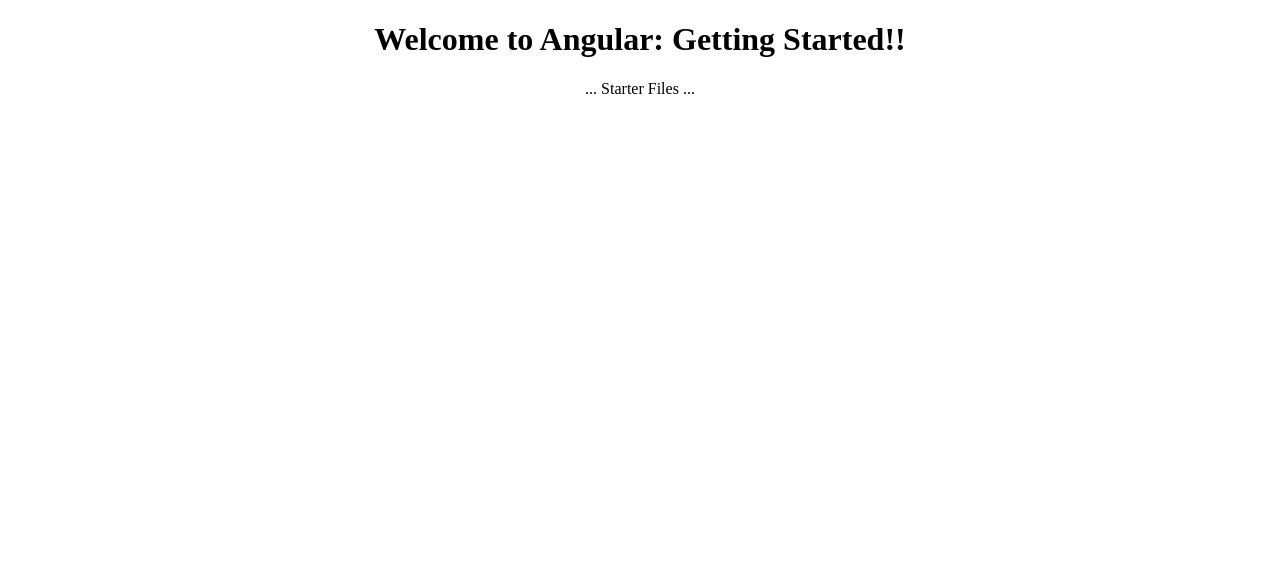
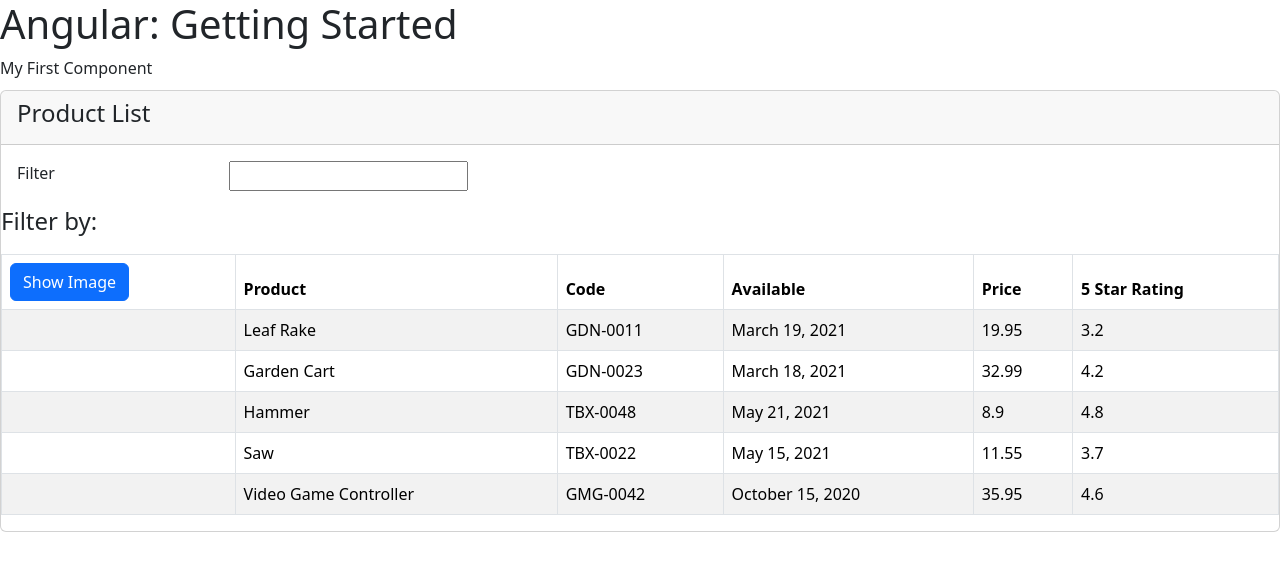
Before and after one commit to dljimenez2324/AngularStartSLec, an Angular app: page / in a window 1280 px wide. Shown: the top 570 px of the page. Built offline with nearby package versions, Linux system fonts and the light colour scheme.

Commit message:
Add Bootstrap and Font Awesome, implement ProductListComponent

```diff
--- a/package.json
+++ b/package.json
@@ -18,6 +18,8 @@
     "@angular/platform-browser": "^14.0.0",
     "@angular/platform-browser-dynamic": "^14.0.0",
     "@angular/router": "^14.0.0",
+    "bootstrap": "^5.3.3",
+    "font-awesome": "^4.7.0",
     "rxjs": "~7.5.0",
     "tslib": "^2.3.0",
     "zone.js": "~0.11.4"
--- a/src/app/app.component.ts
+++ b/src/app/app.component.ts
@@ -1,10 +1,28 @@
-import { Component } from '@angular/core';
+import { Component } from "@angular/core";
 
 @Component({
   selector: 'pm-root',
-  templateUrl: './app.component.html',
-  styleUrls: ['./app.component.css']
+  template: `
+    <div>
+      <h1>{{pageTitle}}</h1>
+      <div>My First Component</div>
+      <pm-product-list></pm-product-list>
+    </div>
+    `
 })
+
 export class AppComponent {
-  title = 'Angular: Getting Started';
+  pageTitle: string = 'Angular: Getting Started';
 }
+
+
+// import { Component } from '@angular/core';
+
+// @Component({
+//   selector: 'pm-root',
+//   templateUrl: './app.component.html',
+//   styleUrls: ['./app.component.css']
+// })
+// export class AppComponent {
+//   title = 'Angular: Getting Started';
+// }
--- a/src/app/home/welcome.component.html
+++ b/src/app/home/welcome.component.html
@@ -15,7 +15,7 @@
         <h3>Deborah Kurata</h3>
       </div>
 
-      <div class="text-center">@deborahkurata</div>
+      <div class="text-center">deborahkurata</div>
       <div class="text-center">
         <a href="http://www.bit.ly/DeborahKsBlog">www.bit.ly/DeborahKsBlog</a>
       </div>
--- /dev/null
+++ b/src/app/product/product-list.component.html
@@ -0,0 +1,81 @@
+<div class="card">
+  <div class="card-header">
+    <h4>{{ pageTitle }}</h4>
+  </div>
+  <div class="card-body">
+    <div class="row">
+      <div class="col-md-2">Filter</div>
+      <div class="col-md-4">
+        <input type="text" />
+      </div>
+    </div>
+  </div>
+  <div class="row">
+    <div class="col-md-6">
+        <h4>Filter by:</h4>
+    </div>
+  </div>
+  <div class="table-responsive">
+    <table class="table table-bordered table-striped" *ngIf="products.length">
+      <thead>
+        <tr>
+            <th>
+                <button class="btn btn-primary" (click)="toggleImage()">
+                    {{showImage ? 'Hide' : 'Show'}} Image
+                </button>
+            </th>
+            <th>Product</th>
+            <th>Code</th>
+            <th>Available</th>
+            <th>Price</th>
+            <th>5 Star Rating</th>
+
+        </tr>
+      </thead>
+      <tbody>
+        <tr *ngFor="let product of products">
+            <td>
+                <img *ngIf="showImage" [style.width.px]="imageWidth" [style.margin.px]="imageMargin" [src]="product.imageUrl" [title]="product.productName" alt="{{product.productName}}">
+            </td>
+            <td>{{product.productName}}</td>
+            <td>{{product.productCode}}</td>
+            <td>{{product.releaseDate}}</td>
+            <td>{{product.price}}</td>
+            <td>{{product.starRating}}</td>
+        </tr>
+      </tbody>
+
+    </table>
+  </div>
+</div>
+
+
+
+<!-- table down here -->
+<!-- <table class="table table-bordered table-striped">
+            <thead>
+                <tr>
+                    <th>Product ID</th>
+                    <th>Product Name</th>
+                    <th>Product Price</th>
+                    <th>Product Quantity</th>
+                    <th>Product Description</th>
+                    <th>Product Image</th>
+                    <th>Action</th>
+                </tr>
+            </thead>
+            <tbody>
+                <tr *ngFor="let product of products">
+                    <td>{{ product.id }}</td>
+                    <td>{{ product.name }}</td>
+                    <td>{{ product.price }}</td>
+                    <td>{{ product.quantity }}</td>
+                    <td>{{ product.description }}</td>
+                    <td><img [src]="product.image" alt="{{ product.name }}" width="50" height="50"></td>
+                    <td>
+                        <a [routerLink]="['/product/edit', product.id]" class="btn btn-primary">Edit</a>
+                        <button (click)="deleteProduct(product.id)" class="btn btn-danger">Delete</button>
+                    </td>
+                </tr>
+            </tbody>
+        </table> -->
--- /dev/null
+++ b/src/app/product/product-list.component.ts
@@ -0,0 +1,78 @@
+import { Component } from '@angular/core';
+
+@Component({
+  selector: 'pm-product-list',
+  templateUrl: './product-list.component.html',
+  styleUrls: ['./product-list.component.css']
+})
+export class ProductListComponent  {
+
+
+  pageTitle: string = 'Product List';
+  imageWidth: number = 100;
+  imageMargin: number = 2;
+  showImage: boolean = false;
+
+  toggleImage(): void {
+    this.showImage = !this.showImage;
+  }
+
+  products: any[] = [
+    {
+      "productId": 1,
+      "productName": "Leaf Rake",
+      "productCode": "GDN-0011",
+      "releaseDate": "March 19, 2021",
+      "description": "Leaf rake with 48-inch wooden handle.",
+      "price": 19.95,
+      "starRating": 3.2,
+      "imageUrl": "assets/images/leaf_rake.png"
+    },
+    {
+      "productId": 2,
+      "productName": "Garden Cart",
+      "productCode": "GDN-0023",
+      "releaseDate": "March 18, 2021",
+      "description": "15 gallon capacity rolling garden cart",
+      "price": 32.99,
+      "starRating": 4.2,
+      "imageUrl": "assets/images/garden_cart.png"
+    },
+    {
+      "productId": 5,
+      "productName": "Hammer",
+      "productCode": "TBX-0048",
+      "releaseDate": "May 21, 2021",
+      "description": "Curved claw steel hammer",
+      "price": 8.9,
+      "starRating": 4.8,
+      "imageUrl": "assets/images/hammer.png"
+    },
+    {
+      "productId": 8,
+      "productName": "Saw",
+      "productCode": "TBX-0022",
+      "releaseDate": "May 15, 2021",
+      "description": "15-inch steel blade hand saw",
+      "price": 11.55,
+      "starRating": 3.7,
+      "imageUrl": "assets/images/saw.png"
+    },
+    {
+      "productId": 10,
+      "productName": "Video Game Controller",
+      "productCode": "GMG-0042",
+      "releaseDate": "October 15, 2020",
+      "description": "Standard two-button video game controller",
+      "price": 35.95,
+      "starRating": 4.6,
+      "imageUrl": "assets/images/xbox-controller.png"
+    }
+  ];
+
+
+  // constructor() { }
+
+  // ngOnInit(): void {
+  // }
+}
--- a/src/styles.css
+++ b/src/styles.css
@@ -1,4 +1,7 @@
 /* You can add global styles to this file, and also import other style files */
+@import "~bootstrap/dist/css/bootstrap.min.css";
+@import "~font-awesome/css/font-awesome.min.css";
+
 div.card-header {
  font-size: large;
 }
```
Also changed, not shown: src/app/app.module.ts (+5 -2 lines), src/app/product/product-list.component.css (added), 2 other files (tests, documents, lock files or other folders).
